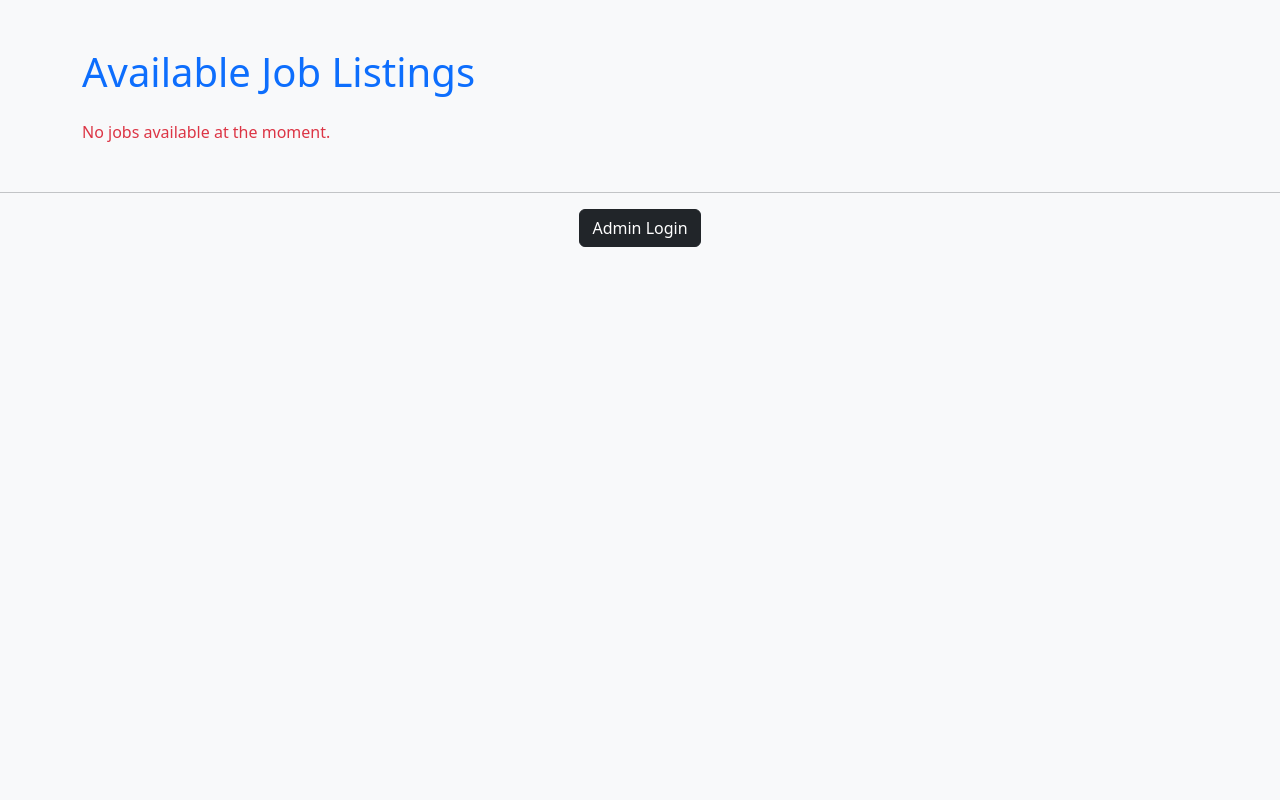
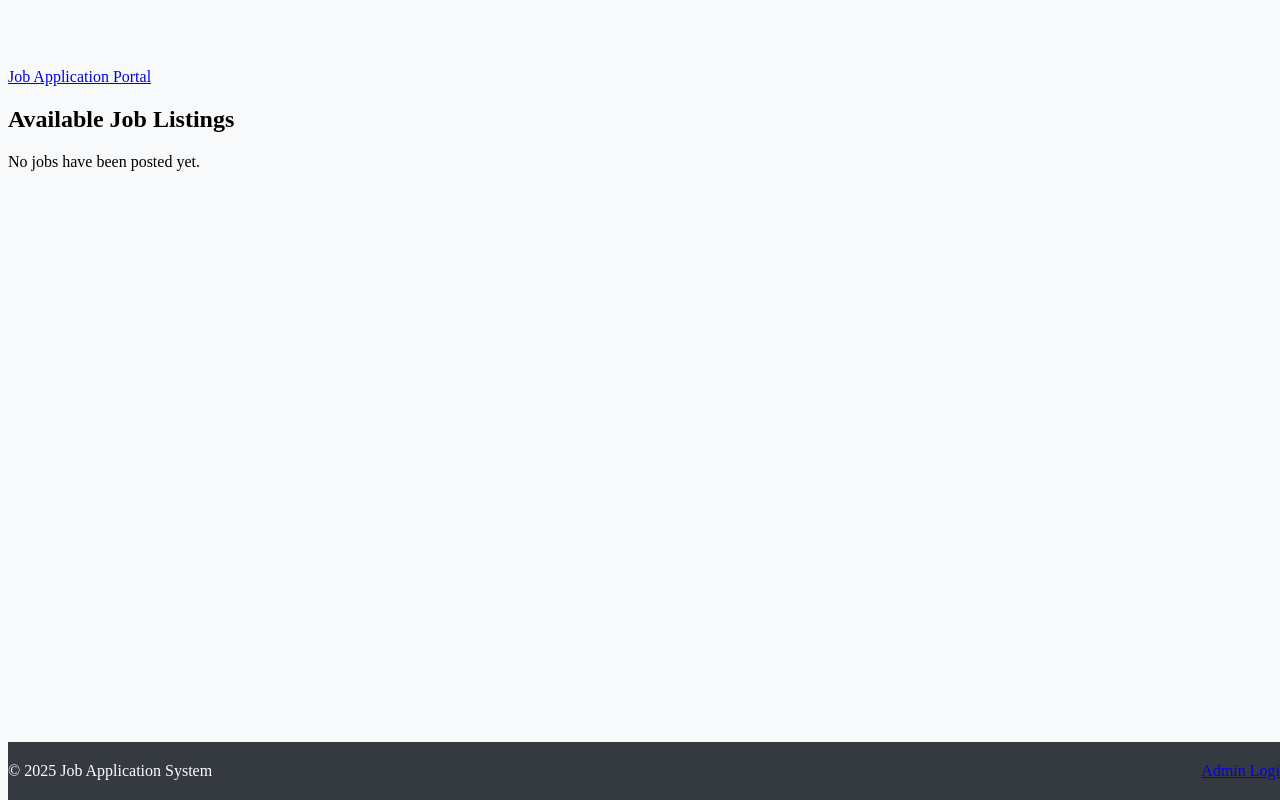
Before and after one commit to bashirubash/AI_Resume_Screening_System, a Flask app: page / in a window 1280 px wide. Run offline with Flask 3, Linux system fonts and the light colour scheme; some libraries are stand-ins or nearby versions.

Commit message:
Update index.html

```diff
--- a/templates/index.html
+++ b/templates/index.html
@@ -2,30 +2,66 @@
 <html lang="en">
 <head>
   <meta charset="UTF-8">
-    <title>Available Jobs</title>
-    <link href="https://cdn.jsdelivr.net/npm/bootstrap@5.3.0/dist/css/bootstrap.min.css" rel="stylesheet">
+  <title>Job Portal Home</title>
+  <link rel="stylesheet" href="{{ url_for('static', filename='bootstrap.min.css') }}">
+  <style>
+    body {
+      padding-top: 60px;
+      background: #f8f9fa;
+    }
+    footer {
+      background-color: #343a40;
+      color: #fff;
+      padding: 20px 0;
+      position: fixed;
+      width: 100%;
+      bottom: 0;
+    }
+    .admin-login-btn {
+      float: right;
+    }
+  </style>
 </head>
-<body class="bg-light">
-    <div class="container mt-5">
-        <h1 class="mb-4 text-primary">Available Job Listings</h1>
+<body>
+
+  <!-- Header -->
+  <nav class="navbar navbar-expand-lg navbar-dark bg-dark fixed-top">
+    <div class="container">
+      <a class="navbar-brand" href="#">Job Application Portal</a>
+    </div>
+  </nav>
+
+  <!-- Main Content -->
+  <div class="container mt-4">
+    <h2 class="mb-4">Available Job Listings</h2>
+
     {% if jobs %}
-            <div class="list-group">
+      <div class="row">
         {% for job in jobs %}
-                    <div class="list-group-item">
-                        <h4 class="mb-1">{{ job.title }}</h4>
-                        <p class="mb-0">{{ job.description }}</p>
-                        <a href="{{ url_for('apply') }}" class="btn btn-sm btn-outline-primary mt-2">Apply Now</a>
+        <div class="col-md-6">
+          <div class="card mb-4">
+            <div class="card-body">
+              <h5 class="card-title">{{ job.title }}</h5>
+              <p class="card-text"><strong>Description:</strong> {{ job.description }}</p>
+              <p class="card-text"><strong>Requirements:</strong> {{ job.requirements }}</p>
+              <a href="{{ url_for('apply', job_id=job.id) }}" class="btn btn-primary">Apply Now</a>
+            </div>
+          </div>
         </div>
         {% endfor %}
       </div>
     {% else %}
-            <p class="text-danger">No jobs available at the moment.</p>
+      <p>No jobs have been posted yet.</p>
     {% endif %}
   </div>
 
-    <footer class="text-center mt-5 mb-3">
-        <hr>
-        <a href="{{ url_for('admin_login') }}" class="btn btn-dark">Admin Login</a>
+  <!-- Footer -->
+  <footer class="text-center">
+    <div class="container">
+      <span>© 2025 Job Application System</span>
+      <a href="{{ url_for('admin_login') }}" class="btn btn-outline-light admin-login-btn">Admin Login</a>
+    </div>
   </footer>
+
 </body>
 </html>
```
Lines whose indentation alone changed are shown as unchanged.
